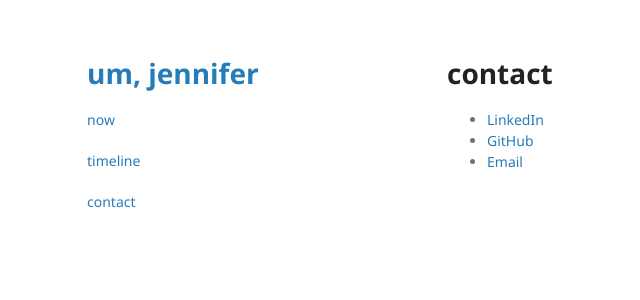
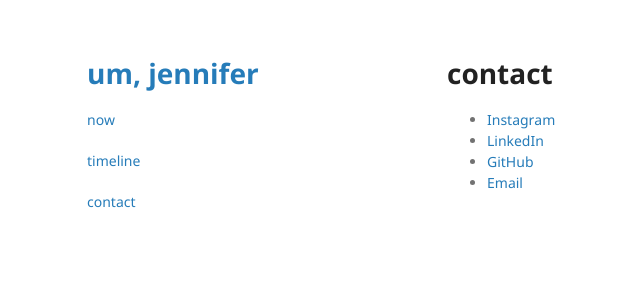
Before and after one commit to umjennifer/umjennifer.github.io, a Jekyll site: the page built from contact.md, in a window 1280 px wide. Shown: the top 300 px of the page, without its empty margins (123-763 px from the left). Built offline with Jekyll 4.4.1, drawn with Linux system fonts in a browser that asks for light colours; our own code applies the rules of GitHub Pages for plain Markdown files.

Commit message:
Update contact.md

```diff
--- a/contact.md
+++ b/contact.md
@@ -2,6 +2,7 @@
 layout: default
 ---
 # contact
+* [Instagram](https://www.instagram.com/hydr0jenn/)
 * [LinkedIn](https://www.linkedin.com/in/umjennifer/)
 * [GitHub](https://github.com/umjennifer/)
 * [Email](mailto:um.jennifer@gmail.com)
```
